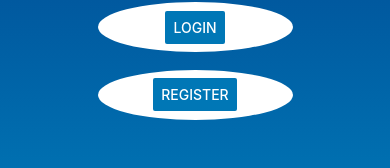
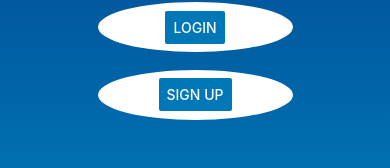
Before and after one commit to djfurniss/grouPlayApp, a React Native app: screen /Home in a window 390 px wide. Shown: the part 623-791 px from the top of the page. Built offline with nearby package versions, Linux system fonts and the light colour scheme.

Commit message:
status bar style light, container display flex, register button title changed to 'sign up'

```diff
--- a/app/screens/Home.js
+++ b/app/screens/Home.js
@@ -1,10 +1,11 @@
 import React from "react";
-import { View, ImageBackground, Image, Text, Button, StyleSheet } from "react-native";
+import { View, Text, Button, StyleSheet, StatusBar, KeyboardAvoidingView } from "react-native";
 import { LinearGradient } from "expo-linear-gradient";
 
 export default function Home({ navigation }){
     return (
         <View style={styles.container}>
+            <StatusBar barStyle={'light-content'}/>
              <LinearGradient
                 // Background Linear Gradient
                 colors={['#03045E', '#0077B6']}
@@ -22,7 +23,7 @@ export default function Home({ navigation }){
             </View>
             <View style={styles.register}>
                 <Button
-                    title='register'
+                    title='sign up'
                     color='#0077B6'/>
             </View>
         </View>
@@ -31,6 +32,7 @@ export default function Home({ navigation }){
 
 const styles = StyleSheet.create({
     container: {
+        display: 'flex',
         flex: 1,
         alignItems: 'center',
     },
```
